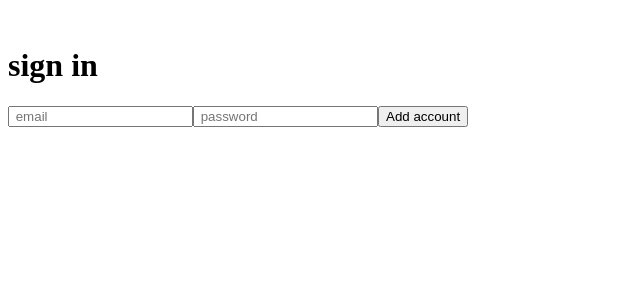
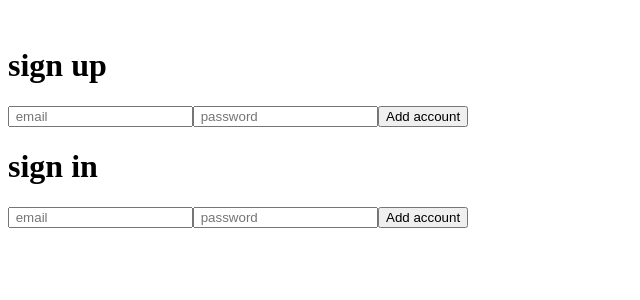
Before and after one commit to RBK-Greenfield-project/faz3a-by-STAR, a React app: page /login in a window 1280 px wide. Shown: the top 300 px of the page, without its empty margins (0-640 px from the left). Built offline with nearby package versions, Linux system fonts and the light colour scheme; the HTML template or start-up script is replaced by a standard one.

Commit message:
our version

```diff
--- a/package.json
+++ b/package.json
@@ -23,8 +23,12 @@
     "@material-ui/icons": "^4.9.1",
     "angular": "^1.6.3",
     "axios": "^0.21.0",
+    "bcrypt": "^5.0.0",
     "body-parser": "^1.17.2",
+    "cookie-parser": "^1.4.5",
+    "cors": "^2.8.5",
     "express": "^4.15.0",
+    "express-session": "^1.17.1",
     "jquery": "^3.1.1",
     "material-ui": "^0.20.2",
     "mongoose": "^5.10.18",
--- a/react-client/src/components/signIN.jsx
+++ b/react-client/src/components/signIN.jsx
@@ -1,6 +1,6 @@
 import React from "react";
 import $ from "jquery";
-
+import SignUP from './SignUP.jsx'
 class signIN extends React.Component {
   constructor(props) {
     super(props);
@@ -44,6 +44,7 @@ class signIN extends React.Component {
   render() {
     return (
       <div>
+        <SignUP/>
         <h1>sign in</h1>
         <input
           type="text"
```
Also changed, not shown: 2 other files (tests, documents, lock files or other folders).
